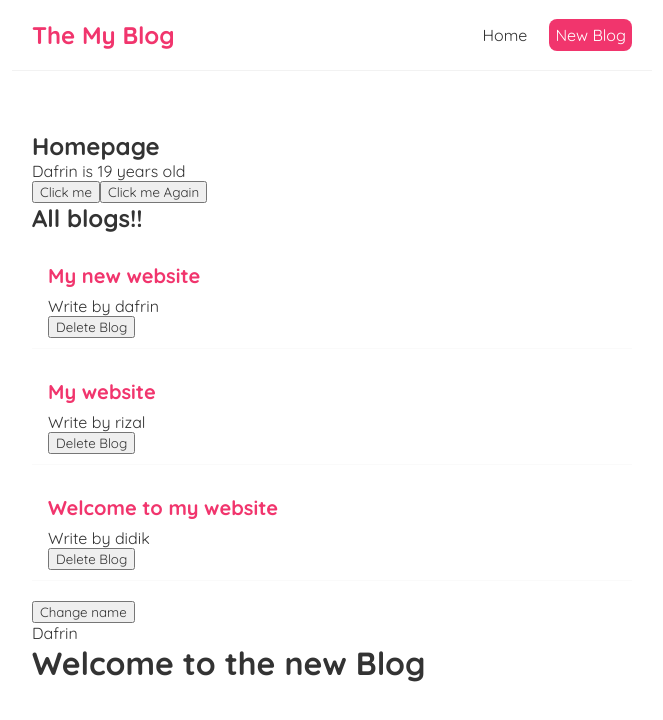
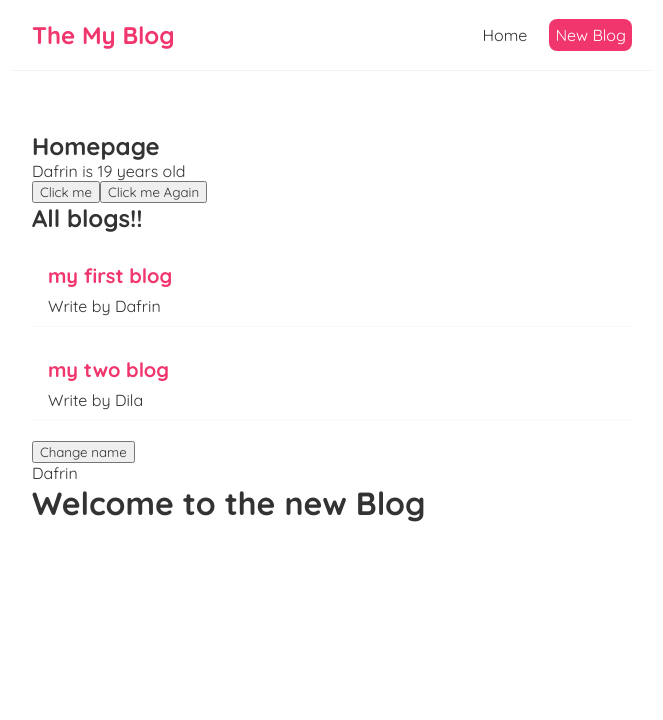
Before and after one commit to destroylord/learn-reactjs, a React (Create React App) app: page / in a window 1280 px wide. Shown: the top 720 px of the page, without its empty margins (308-971 px from the left). Built offline with nearby package versions, Linux system fonts and the light colour scheme; data requests are answered from the project's data file.

Commit message:
fetching data with useEffect

```diff
--- a/src/BlogList.js
+++ b/src/BlogList.js
@@ -1,4 +1,4 @@
-const BlogList = ({blogs, title, handleDelete}) => {
+const BlogList = ({blogs, title}) => {
 
      return (
         <div className="blog-list">
@@ -8,7 +8,6 @@
                 <div className="blog-preview" key={blog.id} >
                     <h2>{blog.title}</h2>
                     <p>Write by {blog.author}</p>
-                    <button onClick={() => handleDelete(blog.id)} >Delete Blog</button>
                 </div>
             ))}
         </div>
--- a/src/Home.js
+++ b/src/Home.js
@@ -14,11 +14,7 @@
     // let name = 'Dafrin';
     const [name, setName] = useState('Dafrin');
     const [age, setAge] = useState(19);
-    const [blogs, setBlogs] = useState([
-        {title : 'My new website', body : 'lorem ipsum..', author : 'dafrin', id : 1},
-        {title : 'My website', body : 'lorem ipsum..', author : 'rizal', id : 2},
-        {title : 'Welcome to my website', body : 'lorem ipsum..', author : 'didik', id : 3}
-    ]);
+    const [blogs, setBlogs] = useState(null);
 
 
     const handleClick = () => {
@@ -28,14 +24,15 @@
 
     // useEffect hook
     useEffect(() => {
-        console.log('use effect ran');
-        console.log(name);
-    }, [name]);
-
-    const handleDelete = (id) => {
-        const newBlogs = blogs.filter(blog => blog.id !== id);
-        setBlogs(newBlogs);
-    }
+        fetch('http://localhost:8000/blogs')
+        .then(res => {
+           return res.json()
+        })
+        .then((data) => {
+            console.log(data);
+            setBlogs(data)
+        });
+    }, []);
 
     const handleClickAgain = (name) => {
         console.log('hello '+ name);
@@ -48,7 +45,7 @@
 
             <button onClick={ () => handleClickAgain('dafrin') }>Click me Again</button>
 
-                <BlogList blogs={blogs} title="All blogs!!" handleDelete={handleDelete}></BlogList>
+                {blogs && <BlogList blogs={blogs} title="All blogs!!"></BlogList>}
                 <button onClick={() => setName('luigi')}>Change name</button>
                 <p>{name}</p>
         </div>
```
Also changed, not shown: 1 other file (tests, documents, lock files or other folders).
